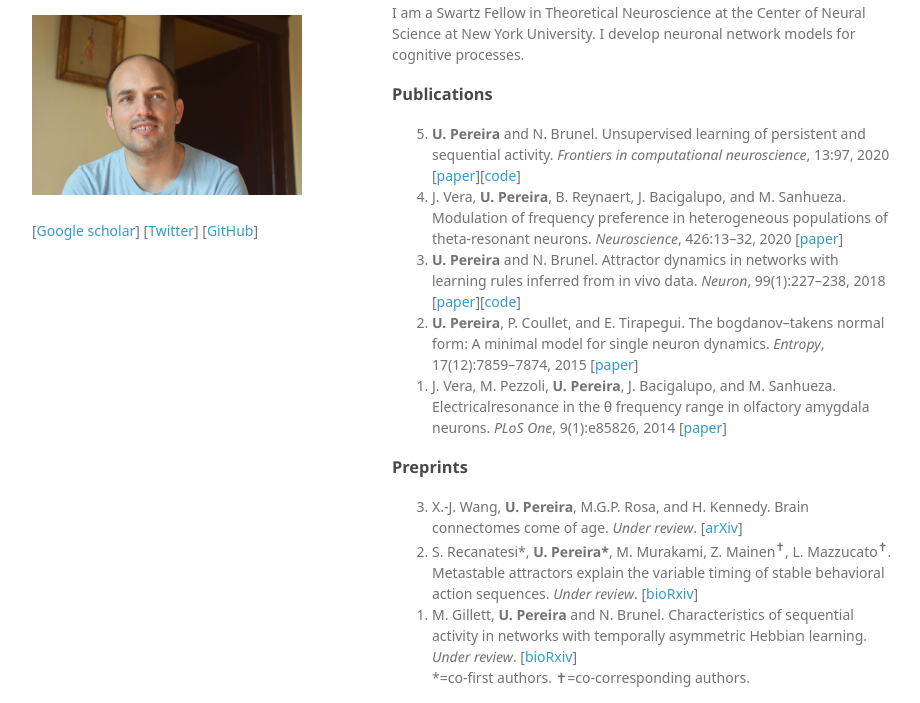
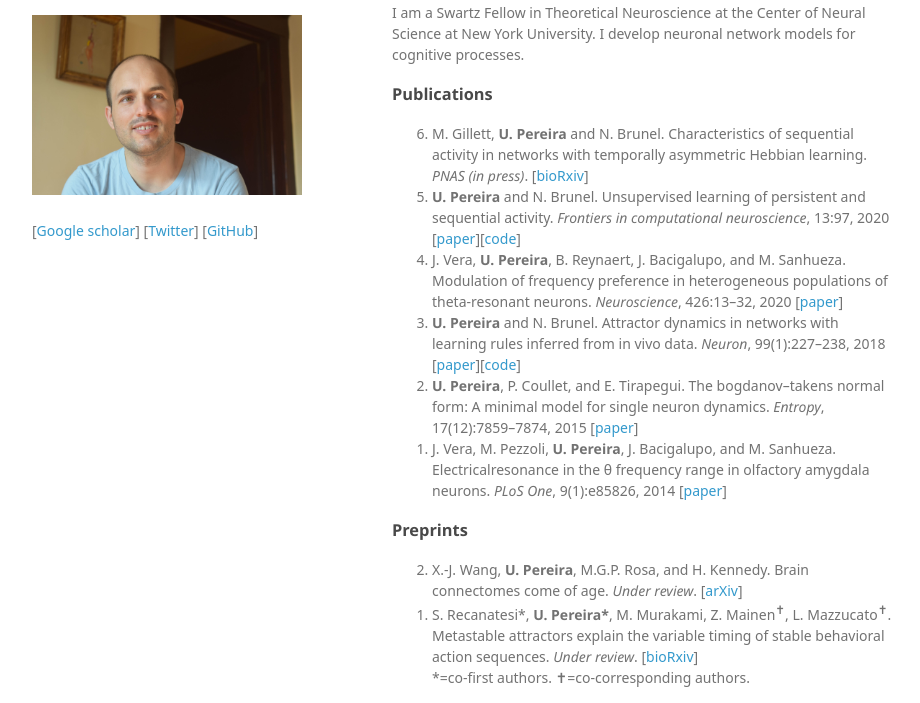
Before and after one commit to ulisespereira/ulisespereira.github.io, a plain HTML site: page index.html in a window 1280 px wide. Shown: the part 94-797 px from the top of the page, without its empty margins (178-1098 px from the left). Drawn offline with Linux system fonts and the light colour scheme; a web font is replaced by a local one.

Commit message:
pnas paper

```diff
--- a/index.html
+++ b/index.html
@@ -50,6 +50,7 @@ I develop neuronal network models for cognitive processes.<!-- in close collabor
 	<a id="pubs" class="anchor" href="#pubs" aria-hidden="true"><span aria-hidden="true" class="octicon octicon-link"></span></a>Publications</h3>
 
 <ol reversed>
+    <li>M. Gillett, <b>U. Pereira</b> and N. Brunel. Characteristics of sequential activity in networks with temporally asymmetric Hebbian learning. <i>PNAS (in press)</i>. [<a href="https://www.biorxiv.org/content/10.1101/818773v1">bioRxiv</a>]</li>
     <li><b>U. Pereira</b> and N. Brunel. Unsupervised learning of persistent and sequential activity. <i>Frontiers in computational neuroscience</i>, 13:97, 2020 [<a href="https://www.frontiersin.org/articles/10.3389/fncom.2019.00097/full">paper</a>][<a href="https://github.com/ulisespereira/Unsupervised">code</a>]</li>
     <li>J. Vera, <b>U. Pereira</b>, B. Reynaert, J. Bacigalupo, and M. Sanhueza. Modulation of frequency preference in heterogeneous populations of theta-resonant neurons. <i>Neuroscience</i>, 426:13–32, 2020 [<a href="https://www.sciencedirect.com/science/article/abs/pii/S0306452219307602">paper</a>]</li>
     <li><b>U. Pereira</b> and N. Brunel. Attractor dynamics in networks with learning rules inferred from in vivo data. <i>Neuron</i>, 99(1):227–238, 2018 [<a href="https://www.cell.com/neuron/fulltext/S0896-6273(18)30436-7">paper</a>][<a href="https://github.com/ulisespereira/AttractorDynamics">code</a>]</li>
@@ -65,7 +66,6 @@ I develop neuronal network models for cognitive processes.<!-- in close collabor
 <ol reversed>
     <li> X.-J. Wang, <b>U. Pereira</b>, M.G.P. Rosa, and H. Kennedy. Brain connectomes come of age. <i>Under review</i>. [<a href="https://arxiv.org/abs/2008.03881">arXiv</a>]</li>
     <li>S. Recanatesi*, <b>U. Pereira*</b>, M. Murakami, Z. Mainen<sup><span>&#10013;</span></sup>, L. Mazzucato<sup><span>&#10013;</span></sup>. Metastable attractors explain the variable timing of stable behavioral action sequences. <i>Under review</i>. [<a href="https://www.biorxiv.org/content/10.1101/2020.01.24.919217v1">bioRxiv</a>]</li>
-    <li>M. Gillett, <b>U. Pereira</b> and N. Brunel. Characteristics of sequential activity in networks with temporally asymmetric Hebbian learning. <i>Under review</i>. [<a href="https://www.biorxiv.org/content/10.1101/818773v1">bioRxiv</a>]</li>
         *=co-first authors.
         <span>&#10013;</span>=co-corresponding authors.
 </ol>
```
